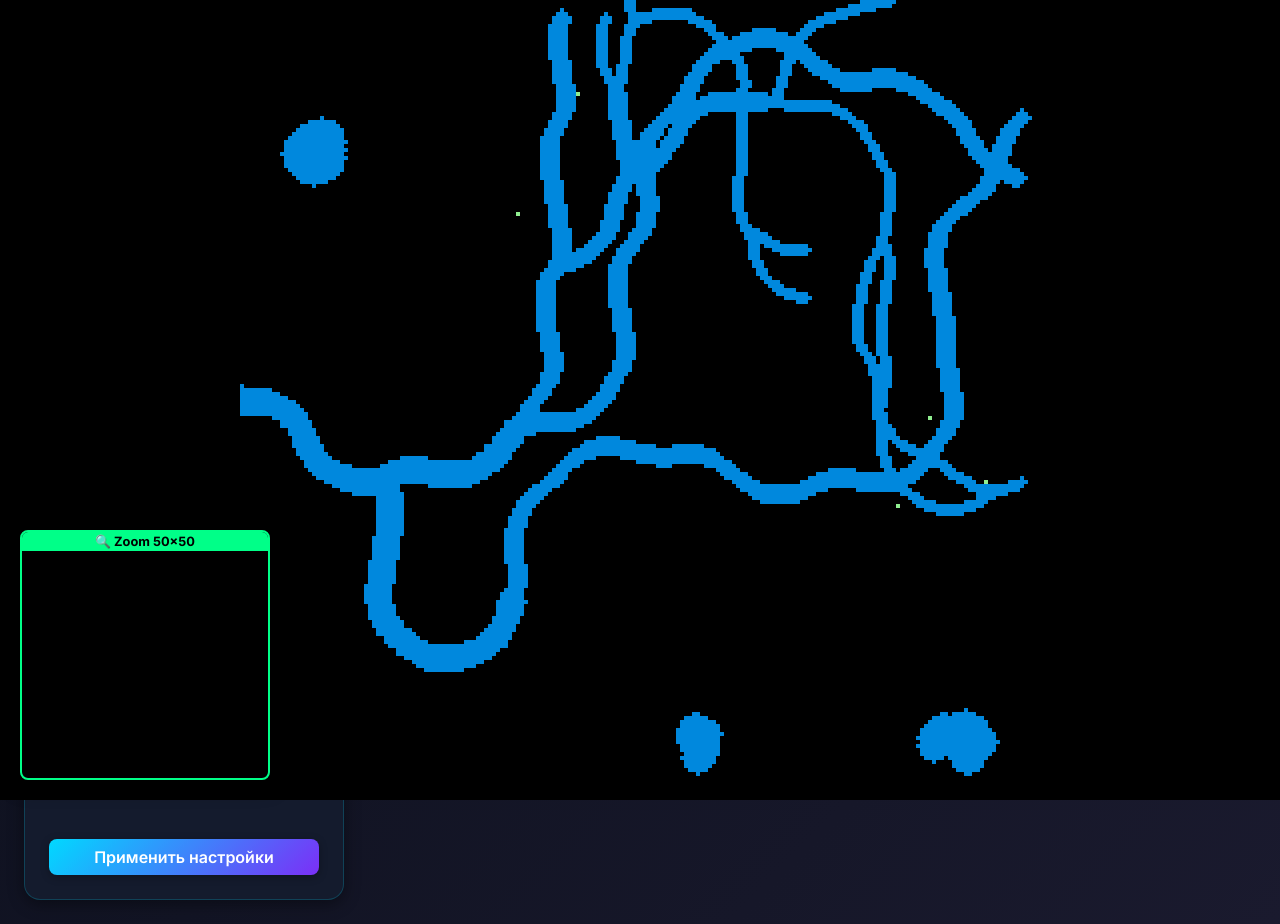
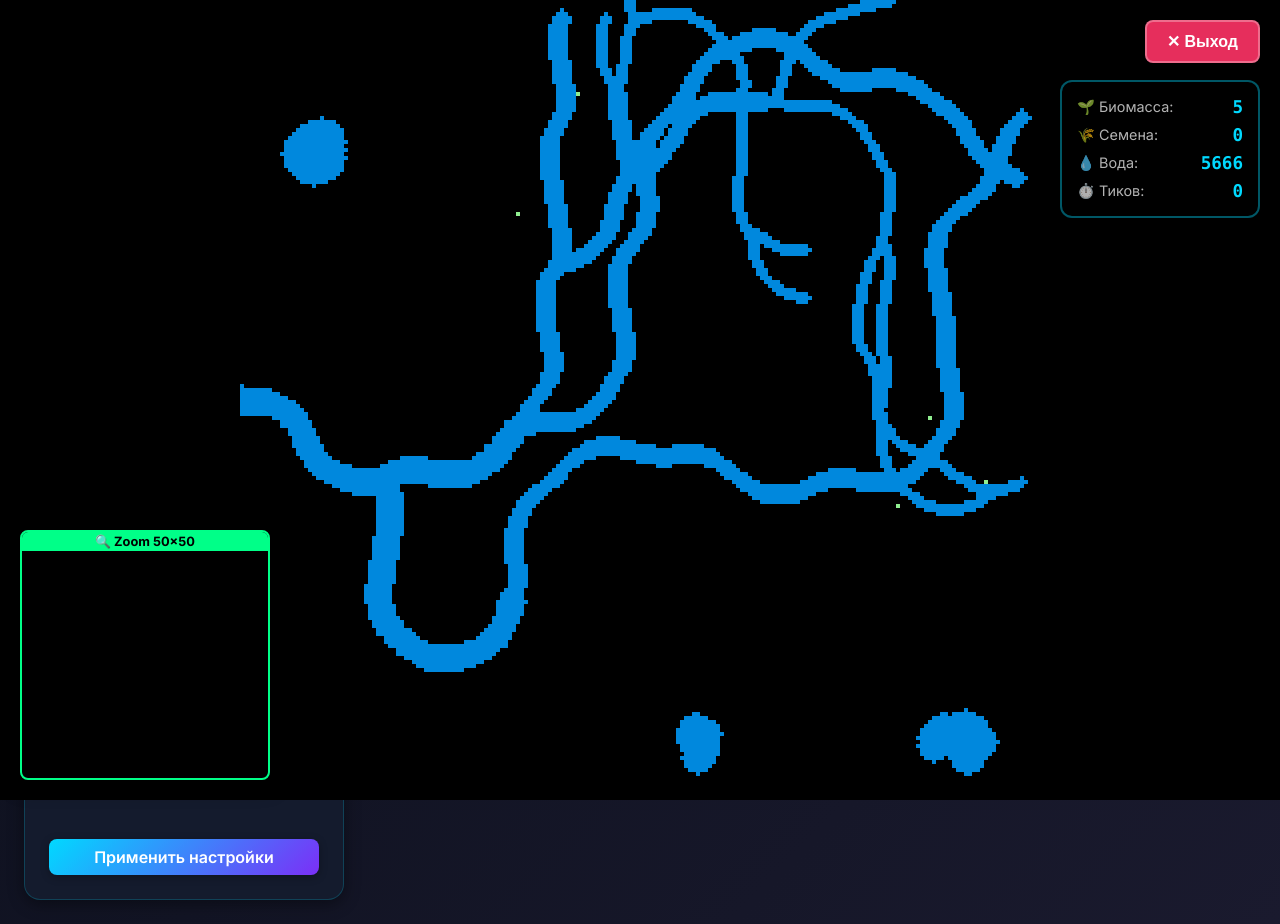
Before and after one commit to dmitriykontekstpro-lang/cellular-life-simulation, a plain HTML site: page index.html in a window 1280 px wide. Both pictures are taken after a click on the button "⛶ Full Screen". Drawn offline with Linux system fonts and the light colour scheme.

Commit message:
UI: Exit Fullscreen button + Stats overlay in top-right corner

```diff
--- a/index.html
+++ b/index.html
@@ -101,6 +101,31 @@
                 <div class="canvas-container" id="simulationContainer">
                     <canvas id="simulationCanvas"></canvas>
 
+                    <!-- Exit Full Screen Button (hidden by default) -->
+                    <button id="exitFullscreenBtn" class="exit-fullscreen-btn" style="display: none;">
+                        ✕ Выход
+                    </button>
+
+                    <!-- Stats Overlay (top-right, hidden in normal mode) -->
+                    <div id="statsOverlay" class="stats-overlay" style="display: none;">
+                        <div class="stat-overlay-item">
+                            <span class="stat-overlay-label">🌱 Биомасса:</span>
+                            <span id="overlayPlantCount" class="stat-overlay-value">0</span>
+                        </div>
+                        <div class="stat-overlay-item">
+                            <span class="stat-overlay-label">🌾 Семена:</span>
+                            <span id="overlaySeedCount" class="stat-overlay-value">0</span>
+                        </div>
+                        <div class="stat-overlay-item">
+                            <span class="stat-overlay-label">💧 Вода:</span>
+                            <span id="overlayWaterCells" class="stat-overlay-value">0</span>
+                        </div>
+                        <div class="stat-overlay-item">
+                            <span class="stat-overlay-label">⏱️ Тиков:</span>
+                            <span id="overlayTickCount" class="stat-overlay-value">0</span>
+                        </div>
+                    </div>
+
                     <!-- Magnifier View (Picture-in-Picture) -->
                     <div id="magnifier-container" class="magnifier-view" style="display: none;">
                         <span class="magnifier-label">🔍 Zoom 50x50</span>
--- a/js/ControlPanel.js
+++ b/js/ControlPanel.js
@@ -54,6 +54,14 @@ export class ControlPanel {
             });
         }
 
+        // Exit Full Screen button
+        const exitFullscreenBtn = document.getElementById('exitFullscreenBtn');
+        if (exitFullscreenBtn) {
+            exitFullscreenBtn.addEventListener('click', () => {
+                this.engine.renderer.toggleFullScreen();
+            });
+        }
+
         // Listen for stats updates
         document.addEventListener('statsUpdate', (e) => {
             this.updateStatsDisplay(e.detail);
@@ -89,9 +97,21 @@ export class ControlPanel {
         // Вместо кол-ва растений показываем биомассу
         const displayValue = stats.totalBiomass !== undefined ? stats.totalBiomass : stats.plantCount;
 
+        // Обновляем основную панель
         document.getElementById('plantCount').textContent = displayValue.toLocaleString();
         document.getElementById('seedCount').textContent = stats.seedCount;
         document.getElementById('waterCells').textContent = stats.waterCells;
         document.getElementById('tickCount').textContent = stats.tickCount.toLocaleString();
+
+        // Обновляем overlay (fullscreen)
+        const overlayPlant = document.getElementById('overlayPlantCount');
+        const overlaySeed = document.getElementById('overlaySeedCount');
+        const overlayWater = document.getElementById('overlayWaterCells');
+        const overlayTick = document.getElementById('overlayTickCount');
+
+        if (overlayPlant) overlayPlant.textContent = displayValue.toLocaleString();
+        if (overlaySeed) overlaySeed.textContent = stats.seedCount;
+        if (overlayWater) overlayWater.textContent = stats.waterCells;
+        if (overlayTick) overlayTick.textContent = stats.tickCount.toLocaleString();
     }
 }
--- a/js/Renderer.js
+++ b/js/Renderer.js
@@ -212,10 +212,14 @@ export class Renderer {
         this.isFullScreen = !this.isFullScreen;
         const container = document.getElementById('simulationContainer');
         const magnifier = document.getElementById('magnifier-container');
+        const exitBtn = document.getElementById('exitFullscreenBtn');
+        const statsOverlay = document.getElementById('statsOverlay');
 
         if (this.isFullScreen) {
             container.classList.add('fullscreen-mode');
             magnifier.style.display = 'flex'; // Показываем лупу
+            exitBtn.style.display = 'block'; // Показываем кнопку выхода
+            statsOverlay.style.display = 'block'; // Показываем статистику
             this.showMagnifier = true;
 
             // Инициализация канваса лупы, если еще нет
@@ -231,6 +235,8 @@ export class Renderer {
         } else {
             container.classList.remove('fullscreen-mode');
             magnifier.style.display = 'none'; // Скрываем
+            exitBtn.style.display = 'none'; // Скрываем кнопку
+            statsOverlay.style.display = 'none'; // Скрываем статистику
             this.showMagnifier = false;
         }
 
--- a/js/Version.js
+++ b/js/Version.js
@@ -1,5 +1,5 @@
 export const APP_VERSION = "1.2.0";
-export const BUILD_DATE = '2025-12-29 15:22:41';
+export const BUILD_DATE = '2025-12-29 15:34:04';
 
 export function logVersion() {
     console.log(`%c 🌱 Cellular Life Simulation v${APP_VERSION} (${BUILD_DATE}) `,
--- a/style.css
+++ b/style.css
@@ -440,3 +440,66 @@ body {
 .canvas-container.fullscreen-mode canvas#simulationCanvas {
     border-radius: 0;
 }
+
+/* --- Exit Full Screen Button --- */
+.exit-fullscreen-btn {
+    position: fixed;
+    top: 20px;
+    right: 20px;
+    z-index: 3000;
+    background: rgba(255, 51, 102, 0.9);
+    color: white;
+    border: 2px solid rgba(255, 255, 255, 0.3);
+    padding: 10px 20px;
+    font-size: 1rem;
+    font-weight: bold;
+    border-radius: 8px;
+    cursor: pointer;
+    transition: all 0.3s ease;
+    box-shadow: 0 4px 12px rgba(0, 0, 0, 0.5);
+}
+
+.exit-fullscreen-btn:hover {
+    background: rgba(255, 51, 102, 1);
+    transform: scale(1.05);
+    box-shadow: 0 6px 20px rgba(255, 51, 102, 0.6);
+}
+
+/* --- Stats Overlay (Full Screen Mode) --- */
+.stats-overlay {
+    position: fixed;
+    top: 80px;
+    right: 20px;
+    z-index: 2500;
+    background: rgba(0, 0, 0, 0.8);
+    border: 2px solid rgba(0, 217, 255, 0.4);
+    border-radius: 12px;
+    padding: 15px;
+    min-width: 200px;
+    backdrop-filter: blur(10px);
+    box-shadow: 0 4px 20px rgba(0, 0, 0, 0.6);
+}
+
+.stat-overlay-item {
+    display: flex;
+    justify-content: space-between;
+    align-items: center;
+    margin-bottom: 8px;
+}
+
+.stat-overlay-item:last-child {
+    margin-bottom: 0;
+}
+
+.stat-overlay-label {
+    color: rgba(255, 255, 255, 0.7);
+    font-size: 0.9rem;
+    margin-right: 10px;
+}
+
+.stat-overlay-value {
+    color: #00d9ff;
+    font-weight: bold;
+    font-size: 1.1rem;
+    font-family: 'Consolas', monospace;
+}
```
